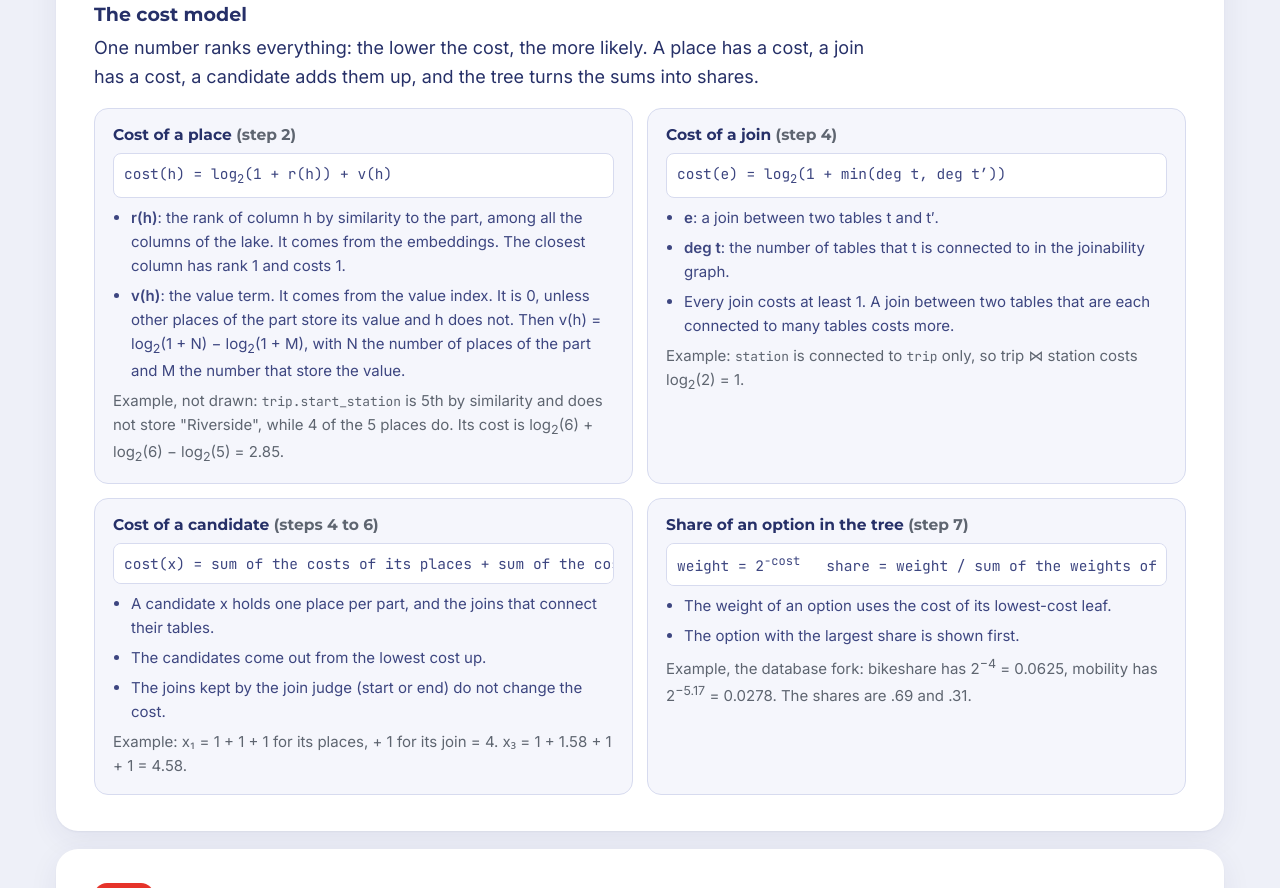
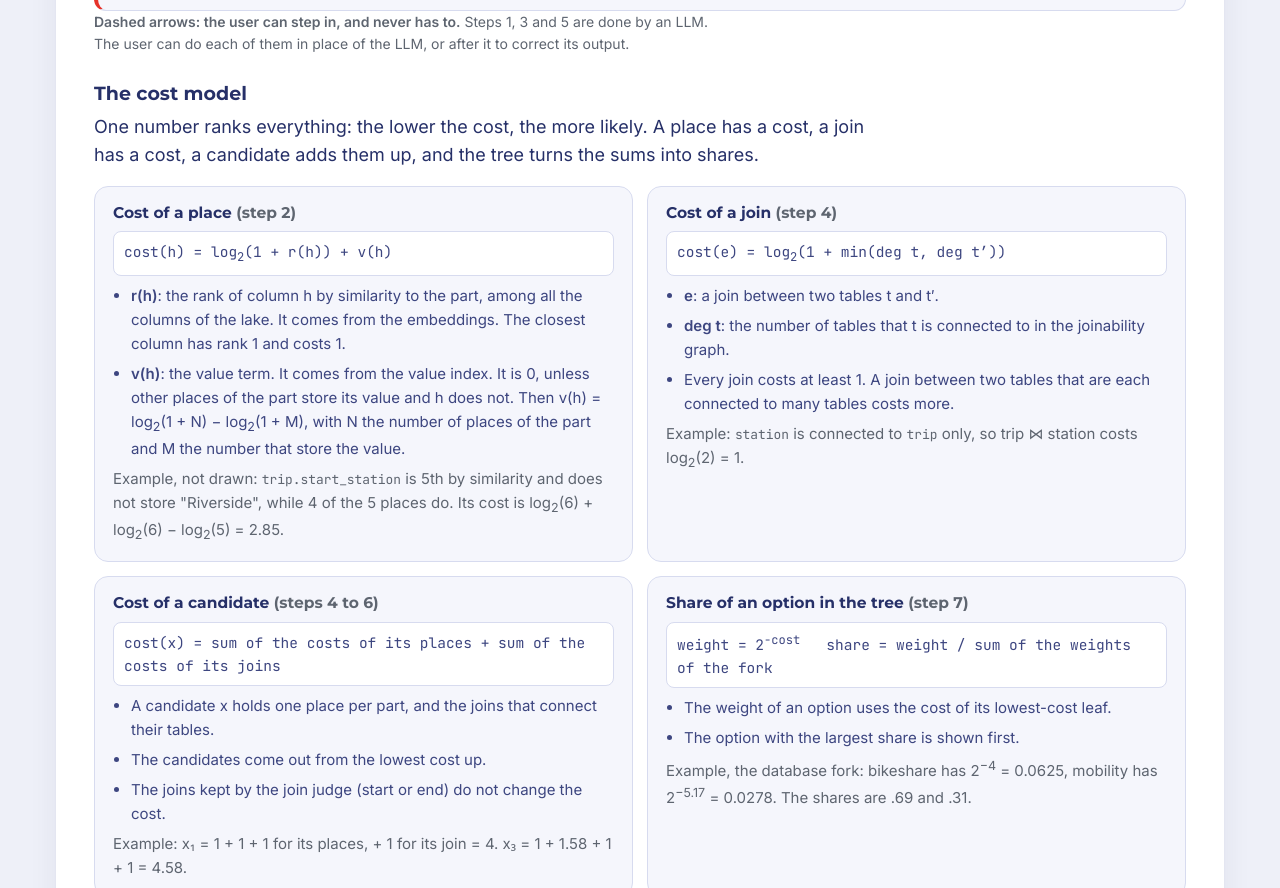
Before and after one commit to Allaa-boutaleb/amigo-page, a plain HTML site: page index.html in a window 1280 px wide. Shown: the part 3674-4562 px from the top of the page. Drawn offline with Linux system fonts and the light colour scheme.

Commit message:
Part 3: formulas wrap, figure keeps a readable size on desktop
Co-Authored-By: Claude Fable 5.2 <noreply@anthropic.com>

```diff
--- a/index.html
+++ b/index.html
@@ -276,6 +276,7 @@
 
   /* ---------- 03 pipeline ---------- */
   #method .fig { min-width: 0; }
+  #pipe svg { min-width: 1280px; }  /* keeps the smallest labels readable; the box scrolls and follows the current step */
   #pipe .row-off { opacity: .32; }
   #pipe .cand rect { fill: var(--card); stroke: var(--lake-soft); stroke-width: 1.3; }
   #pipe .cand text.x { fill: var(--lake); font-weight: 700; }
@@ -306,7 +307,7 @@
   .costgrid > div { background: var(--soft-2); border: 1px solid var(--line); border-radius: 14px; padding: 16px 18px; }
   .costgrid h4 { font: 700 15.5px/1.3 Montserrat, sans-serif; margin: 0 0 8px; }
   .costgrid h4 span { color: var(--muted); font-weight: 500; }
-  .costgrid .eq { font-family: "JetBrains Mono", monospace; font-size: 14.5px; background: var(--card); border: 1px solid var(--line); border-radius: 8px; padding: 8px 10px; margin: 0 0 8px; overflow-x: auto; white-space: nowrap; }
+  .costgrid .eq { font-family: "JetBrains Mono", monospace; font-size: 14.5px; background: var(--card); border: 1px solid var(--line); border-radius: 8px; padding: 8px 10px; margin: 0 0 8px; }
   .costgrid p, .costgrid li { font-size: 15px; color: var(--ink-2); margin: 0 0 6px; }
   .costgrid ul { margin: 0; padding-left: 18px; }
   .costgrid .ex { color: var(--muted); margin: 6px 0 0; }
```
